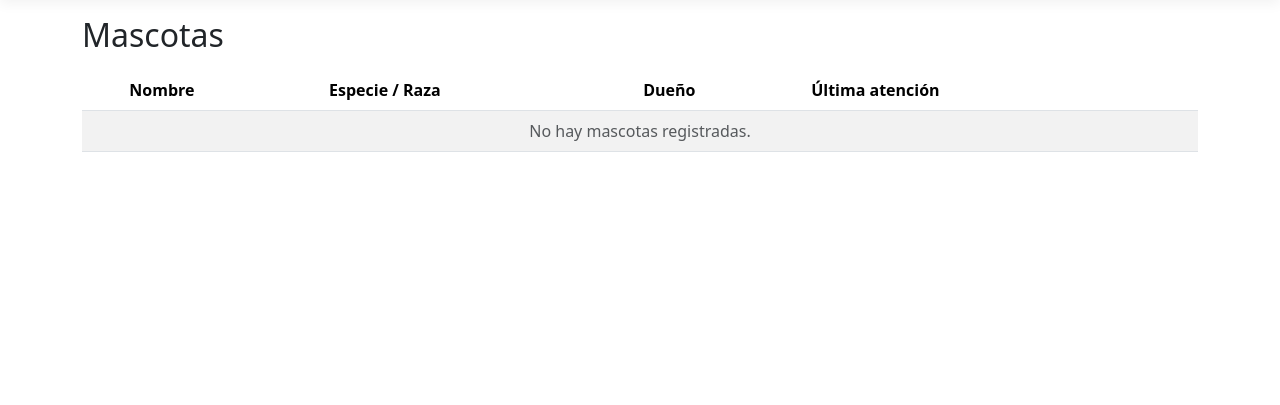
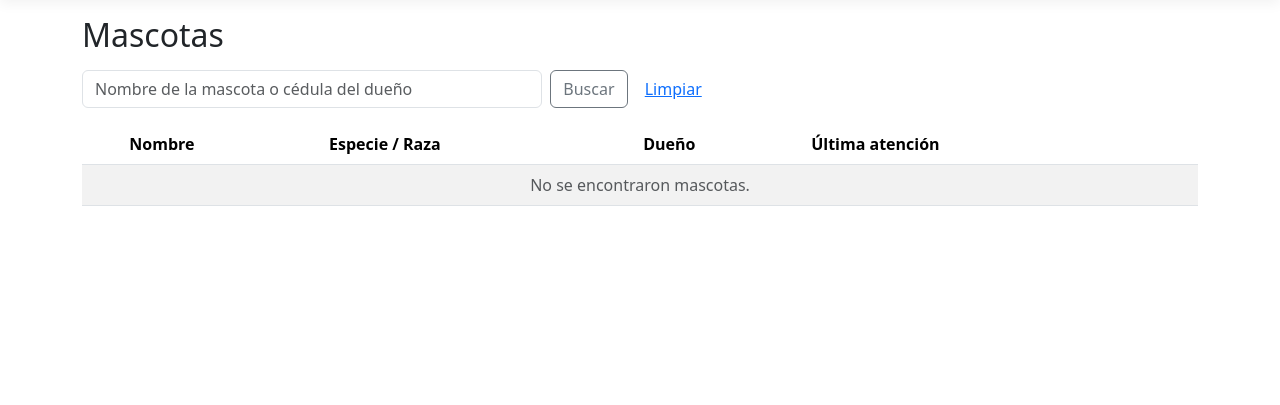
Before and after one commit to Abygb11/IIProyectoDesarrollo4, an ASP.NET Core app: page /Mascotas in a window 1280 px wide. Shown: the part 57-462 px from the top of the page. Run offline with ASP.NET Core 8, Linux system fonts and the light colour scheme; the visitor is signed in with stand-in values (Sample User, id 1); data that the repository does not hold is empty; style sheets or scripts are compiled from the project's sources.

Commit message:
Veterinaria: busqueda de mascotas por nombre o cedula del dueno

```diff
--- a/Veterinaria.Web/Controllers/MascotasController.cs
+++ b/Veterinaria.Web/Controllers/MascotasController.cs
@@ -1,6 +1,8 @@
-// QUÉ HACE: listado de mascotas del módulo de veterinaria.
+// QUÉ HACE: listado y búsqueda de mascotas del módulo de veterinaria.
 // RUTAS:    GET /Mascotas/Index
+//           GET /Mascotas/Index?q=texto
 // REGLAS:   - Solo Veterinario y Administrador.
+//           - La búsqueda es por nombre de la mascota o por cédula de su dueño.
 //           - Orden por última atención, de la más reciente a la menos reciente.
 //           - Las mascotas sin atenciones quedan al final, ordenadas por fecha de creación.
 using Microsoft.AspNetCore.Authorization;
@@ -16,13 +18,24 @@ public class MascotasController : Controller
     private readonly AppDbContext _db;
     public MascotasController(AppDbContext db) => _db = db;
 
-    // Muestra el listado de mascotas ordenado por la fecha de su última atención.
-    public async Task<IActionResult> Index()
+    // Muestra el listado de mascotas. Si llega "q", filtra por nombre de la mascota o cédula del dueño.
+    public async Task<IActionResult> Index(string? q)
     {
-        var mascotas = await _db.Mascotas
+        var query = _db.Mascotas
             .Include(m => m.Especie)
             .Include(m => m.Raza)
             .Include(m => m.Dueno)
+            .AsQueryable();
+
+        if (!string.IsNullOrWhiteSpace(q))
+        {
+            q = q.Trim();
+            query = query.Where(m => m.Nombre.Contains(q) || m.Dueno!.Cedula.Contains(q));
+        }
+
+        ViewBag.Q = q;
+
+        var mascotas = await query
             .OrderByDescending(m => m.UltimaAtencion.HasValue) // las que tienen atención van primero
             .ThenByDescending(m => m.UltimaAtencion)           // de la más reciente a la más antigua
             .ThenByDescending(m => m.FechaCreacion)            // las que no tienen atención, por fecha de creación
--- a/Veterinaria.Web/Views/Mascotas/Index.cshtml
+++ b/Veterinaria.Web/Views/Mascotas/Index.cshtml
@@ -1,4 +1,4 @@
-@* muestra el listado de mascotas ordenado por última atención,
+@* muestra el buscador y el listado de mascotas ordenado por última atención,
    con foto, especie, raza, dueño y enlace a su expediente. *@
 @model List<Veterinaria.Web.Models.Mascota>
 @{ ViewData["Title"] = "Mascotas"; }
@@ -6,6 +6,16 @@
 <div class="d-flex justify-content-between align-items-center mb-3">
   <h2 class="mb-0">Mascotas</h2>
 </div>
+
+<form method="get" class="row g-2 mb-3">
+  <div class="col-md-5">
+    <input name="q" value="@ViewBag.Q" class="form-control" placeholder="Nombre de la mascota o cédula del dueño" />
+  </div>
+  <div class="col-auto">
+    <button class="btn btn-outline-secondary">Buscar</button>
+    <a asp-action="Index" class="btn btn-link">Limpiar</a>
+  </div>
+</form>
 
 <table class="table table-striped align-middle">
   <thead>
@@ -53,7 +63,7 @@
   }
   @if (!Model.Any())
   {
-    <tr><td colspan="6" class="text-muted text-center">No hay mascotas registradas.</td></tr>
+    <tr><td colspan="6" class="text-muted text-center">No se encontraron mascotas.</td></tr>
   }
   </tbody>
 </table>
```
